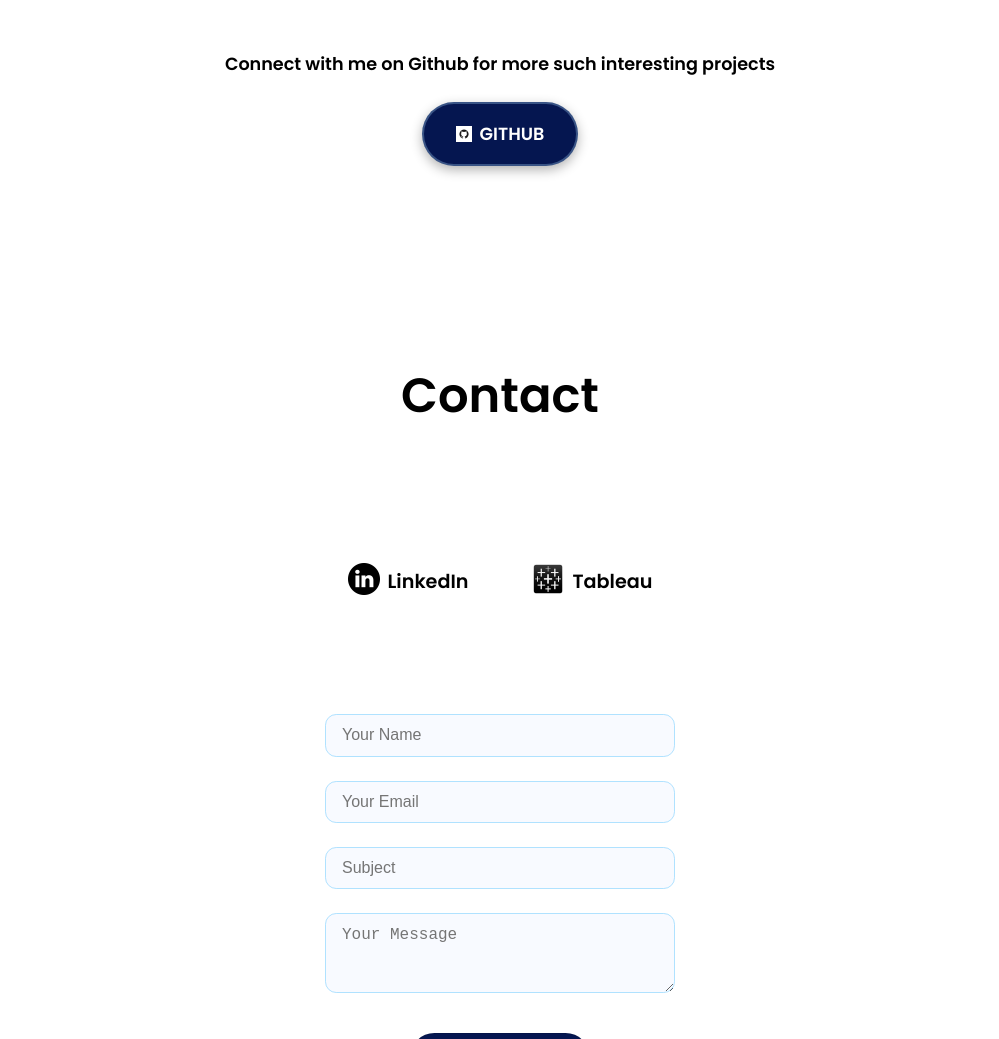
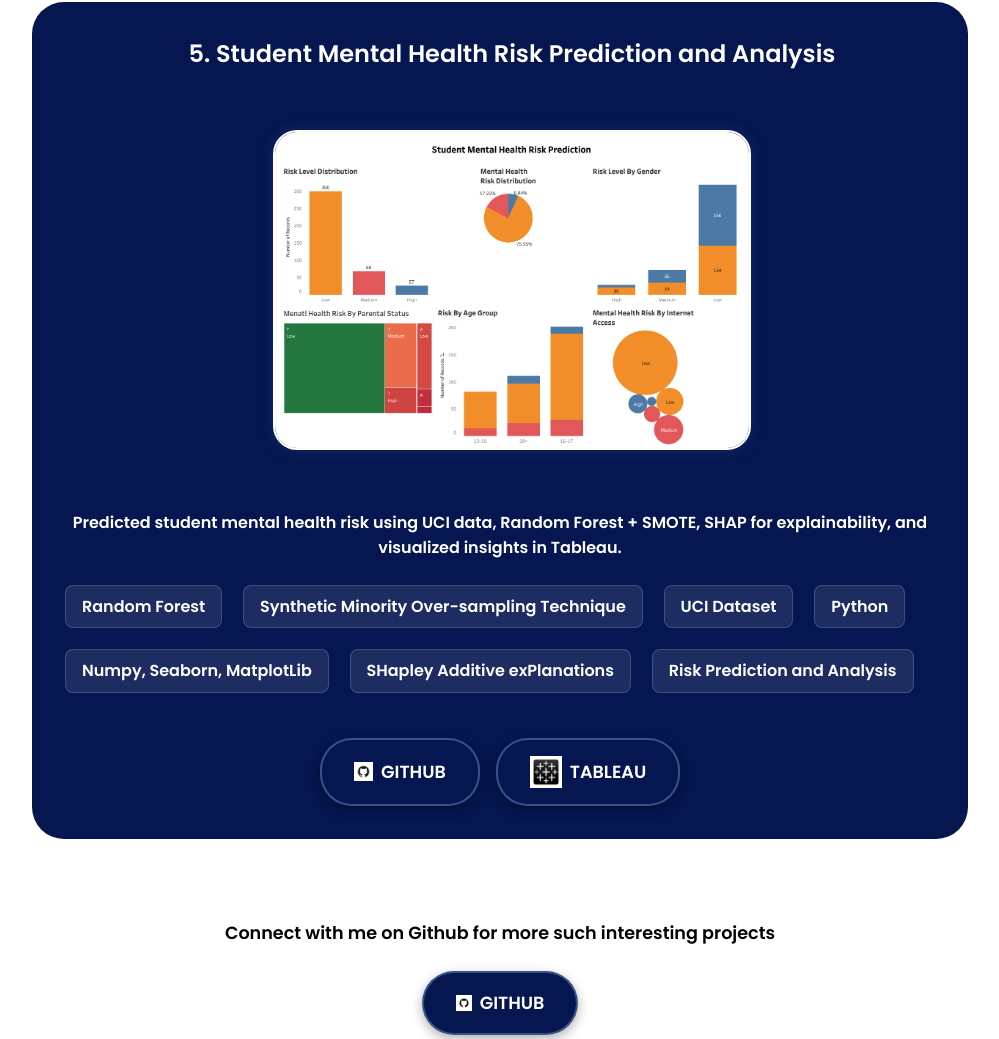
Before and after one commit to asmitad13/Portfolio, a plain HTML site: page index.html in a window 1280 px wide. Shown: the part 6513-7552 px from the top of the page, without its empty margins (140-1139 px from the left). Drawn offline with nearby package versions, Linux system fonts and the light colour scheme.

Commit message:
Portfolio_done

```diff
--- a/index.html
+++ b/index.html
@@ -330,7 +330,62 @@
             </a>
             </div>
           </div>
-        </div>
+
+ <!-- Project 5 -->
+ <div class="details-container project-card">
+  <div class="article-container">
+    <h2 class="project-title">5. Student Mental Health Risk Prediction and Analysis</h2>
+    <div class="project-img-grid" style="display: flex; justify-content: center; align-items: center;">
+      <img
+        src="./assets/student_mental_health_prediction.png"
+        alt="New Project Image"
+        class="project-img"
+      />
+    </div>
+  </div>
+  <p class="project-description">
+    <strong>
+      Predicted student mental health risk using UCI data, Random Forest + SMOTE, SHAP for explainability, and visualized insights in Tableau.
+    </strong>
+  </p>
+  <div class="project-skills">
+
+    <span class="skill-tag">Random Forest</span>
+    <span class="skill-tag">Synthetic Minority Over-sampling Technique</span>
+
+    <span class="skill-tag">UCI Dataset</span>
+    <span class="skill-tag">Python</span>
+    <span class="skill-tag">Numpy, Seaborn, MatplotLib</span>
+    <span class="skill-tag">SHapley Additive exPlanations</span>
+    <span class="skill-tag">Risk Prediction and Analysis</span>
+
+
+
+  </div>
+  <div class="btn-container" style="justify-content: center;">
+    <a
+      href="https://github.com/asmitad13/student-mental-health-risk-prediction"
+      class="btn btn-color-2 project-btn"
+      target="_blank"
+    >
+      <img src="./assets/github.png" alt="GitHub" class="btn-icon" />
+      GitHub
+    </a>
+    <a
+    href="https://public.tableau.com/app/profile/asmita.deshpande/viz/StudentMentalHealthRiskPrediction/Dashboard1"
+    class="btn btn-color-2 project-btn"
+    target="_blank"
+  >
+    <img
+      src="./assets/Tableau-icon.png"
+      alt="Tableau icon"
+      class="icon contact-icon"
+    />
+    Tableau
+  </a>
+  </div>
+</div>
+
 
         <div class="github-cta">
           <p>Connect with me on Github for more such interesting projects</p>
```
Also changed, not shown: assets/student_mental_health_prediction.png (added).
